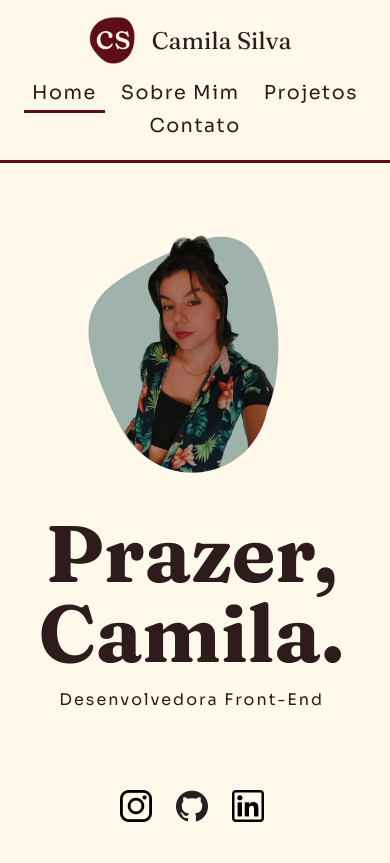
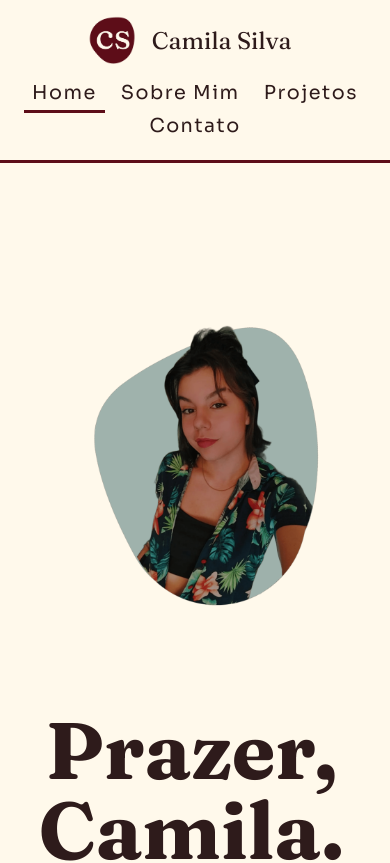
Before and after one commit to milacs1402/MeuPortifolio, a React (Vite) app in the folder meu-portfolio/: page / in a window 390 px wide. Shown: the top 863 px of the page. Built offline with nearby package versions, Linux system fonts and the light colour scheme.

Commit message:
alguns bugs de responsividades corrigidos

```diff
--- a/meu-portfolio/src/index.css
+++ b/meu-portfolio/src/index.css
@@ -26,7 +26,7 @@ body {
   color: var(--texto);
   margin: 0;
   padding: 0;
-  height: 100vh;    /* garante que o corpo tenha exatamente a altura da tela */
+  min-height: 100vh; /* min-height permite crescer além da tela se necessário */
 }
 
 .main-content{
@@ -116,11 +116,14 @@ body {
 .hero{
     display: flex;
     align-items: end;
-    justify-content: space-between;
+    justify-content: center; /* centraliza o conteúdo */
     padding: 0 5%;
-    height: 85vh;
+    min-height: 85vh; /* min-height permite crescer em telas grandes */
     padding-bottom: 0%;
     box-sizing: border-box;
+    gap: 4rem; /* espaço fixo entre texto e imagem */
+    max-width: 100rem; /* evita esticar demais em TVs */
+    margin: 0 auto; /* centraliza a seção */
 }
 
 .hero-text{
@@ -128,7 +131,7 @@ body {
     flex-direction: column;
     align-items: center;
     margin-bottom: 8%;
-    margin-left: 20%;
+    /* removido margin-left: 20% — usamos gap no pai agora */
 }
 
 .hero-text h1{
@@ -155,7 +158,7 @@ body {
 
 .hero-img{
     margin-bottom: 2rem;
-    margin-right: 14%;
+    /* removido margin-right: 14% — o gap do pai cuida do espaçamento */
 }
 
 .social-container{
@@ -190,11 +193,14 @@ body {
 .sobre-mim {
   display: flex;
   justify-content: space-between;
-  align-items: center; /* Centraliza verticalmente o conteúdo */
-  height: 80vh; /* Ocupa a tela toda menos o header */
+  align-items: center;
+  min-height: 80vh; /* min-height evita cortes em telas grandes */
   margin-top: 6vh;
-  padding: 0 5%;
+  padding: 2rem 5%; /* adicionado padding vertical */
   gap: 4%;
+  max-width: 100rem; /* evita esticar em TVs */
+  margin-left: auto;
+  margin-right: auto;
 }
 
 .sobre-text {
@@ -303,7 +309,7 @@ body {
 }
 
 .projetos h1{
-  font-size: clamp(6rem, 6vw, 4rem);
+  font-size: clamp(3rem, 6vw, 6rem); /* corrigido: min < ideal < max */
   text-align: center;
   margin-bottom: 4rem;
   font-family: var(--font-titulos);
@@ -509,7 +515,7 @@ body {
   align-items: center;
   justify-content: center;
   padding: 3rem;
-  height: 85vh;
+  min-height: 85vh; /* min-height evita espaço vazio ou corte em TVs */
 }
 
 .contato{
@@ -520,7 +526,7 @@ body {
   max-width: 80rem;
   width: 100%;
   min-height: 25rem;
-  height: 32rem;
+  /* removido height: 32rem — deixa o conteúdo definir a altura */
   margin-top: 2%;
 }
 
@@ -598,7 +604,7 @@ body {
 
 .contato-frase h1{
   font-family: var(--font-titulos);
-  font-size: clamp(6rem, 5vw, 4rem);
+  font-size: clamp(3rem, 5vw, 6rem); /* corrigido: min < ideal < max */
   font-weight: 700;
   color: var(--off-white);
   line-height: 1.2;
@@ -614,6 +620,32 @@ body {
   to {
     opacity: 1;
     transform: translateY(0); /* Sobe para a posição original */
+  }
+}
+
+/* === TELAS GRANDES (TV, monitor widescreen ≥ 1600px) === */
+@media (min-width: 100rem) {
+
+  .hero-text h1 {
+    font-size: clamp(5rem, 6vw, 9rem);
+  }
+
+  .hero-text p {
+    font-size: clamp(1.2rem, 1.5vw, 2rem);
+  }
+
+  .sobre-text h1 {
+    font-size: clamp(4rem, 5vw, 8rem);
+  }
+
+  .sobre-text p {
+    font-size: clamp(1rem, 1.2vw, 1.4rem);
+    max-width: 700px;
+  }
+
+  .cabecalho {
+    max-width: 120rem;
+    margin: 0 auto;
   }
 }
 
```
